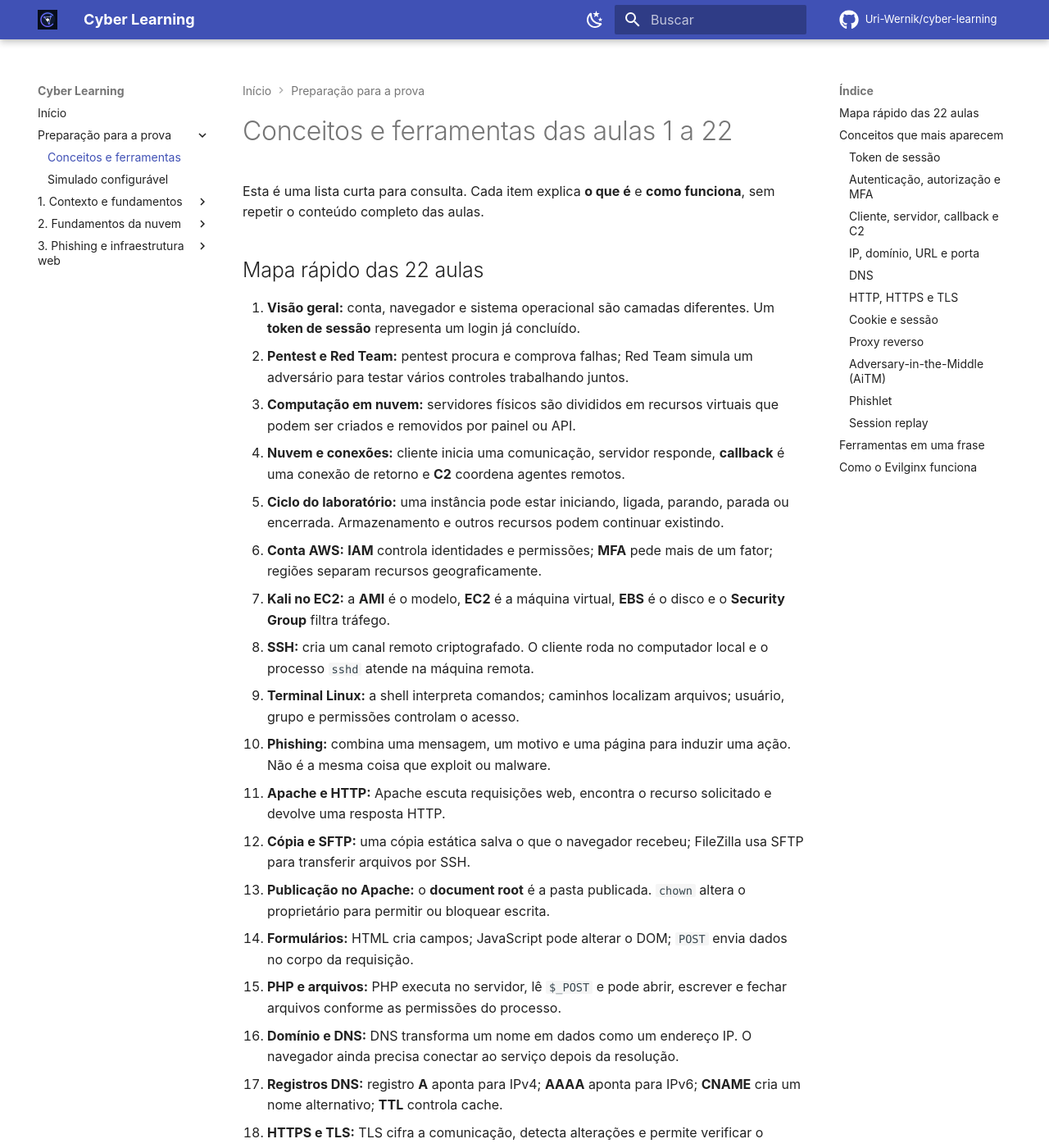
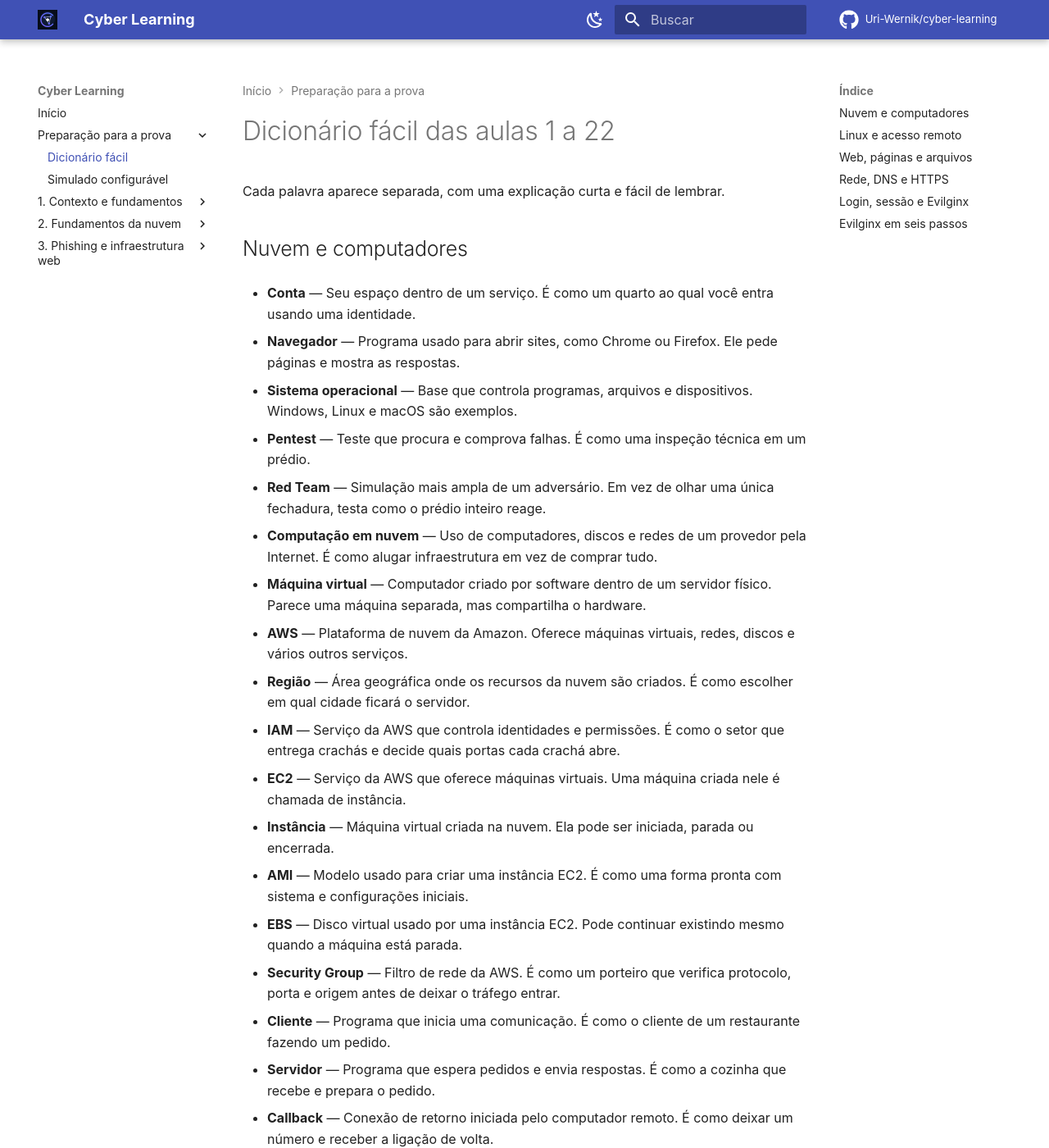
Before and after one commit to Uri-Wernik/cyber-learning, an MkDocs documentation site: the page built from Cloud-Based Hacking/04-preparacao-para-prova/01-guia-de-estudo.md, in a window 1280 px wide and 1400 px high. Shown: the whole window at 82% size. Built offline with MkDocs 1.6.1 and Material for MkDocs 9.7.7, drawn with Linux system fonts in a browser that asks for light colours; some of the changed text lies outside the part shown.

Commit message:
docs: simplify exam concepts glossary
Co-authored-by: Copilot <223556219+Copilot@users.noreply.github.com>

```diff
--- a/Cloud-Based Hacking/04-preparacao-para-prova/01-guia-de-estudo.md
+++ b/Cloud-Based Hacking/04-preparacao-para-prova/01-guia-de-estudo.md
@@ -1,142 +1,228 @@
-# Conceitos e ferramentas das aulas 1 a 22
+# Dicionário fácil das aulas 1 a 22
 
-Esta é uma lista curta para consulta. Cada item explica **o que é** e **como funciona**, sem repetir o conteúdo completo das aulas.
+Cada palavra aparece separada, com uma explicação curta e fácil de lembrar.
 
-## Mapa rápido das 22 aulas
+## Nuvem e computadores
 
-1. **Visão geral:** conta, navegador e sistema operacional são camadas diferentes. Um **token de sessão** representa um login já concluído.
-2. **Pentest e Red Team:** pentest procura e comprova falhas; Red Team simula um adversário para testar vários controles trabalhando juntos.
-3. **Computação em nuvem:** servidores físicos são divididos em recursos virtuais que podem ser criados e removidos por painel ou API.
-4. **Nuvem e conexões:** cliente inicia uma comunicação, servidor responde, **callback** é uma conexão de retorno e **C2** coordena agentes remotos.
-5. **Ciclo do laboratório:** uma instância pode estar iniciando, ligada, parando, parada ou encerrada. Armazenamento e outros recursos podem continuar existindo.
-6. **Conta AWS:** **IAM** controla identidades e permissões; **MFA** pede mais de um fator; regiões separam recursos geograficamente.
-7. **Kali no EC2:** a **AMI** é o modelo, **EC2** é a máquina virtual, **EBS** é o disco e o **Security Group** filtra tráfego.
-8. **SSH:** cria um canal remoto criptografado. O cliente roda no computador local e o processo `sshd` atende na máquina remota.
-9. **Terminal Linux:** a shell interpreta comandos; caminhos localizam arquivos; usuário, grupo e permissões controlam o acesso.
-10. **Phishing:** combina uma mensagem, um motivo e uma página para induzir uma ação. Não é a mesma coisa que exploit ou malware.
-11. **Apache e HTTP:** Apache escuta requisições web, encontra o recurso solicitado e devolve uma resposta HTTP.
-12. **Cópia e SFTP:** uma cópia estática salva o que o navegador recebeu; FileZilla usa SFTP para transferir arquivos por SSH.
-13. **Publicação no Apache:** o **document root** é a pasta publicada. `chown` altera o proprietário para permitir ou bloquear escrita.
-14. **Formulários:** HTML cria campos; JavaScript pode alterar o DOM; `POST` envia dados no corpo da requisição.
-15. **PHP e arquivos:** PHP executa no servidor, lê `$_POST` e pode abrir, escrever e fechar arquivos conforme as permissões do processo.
-16. **Domínio e DNS:** DNS transforma um nome em dados como um endereço IP. O navegador ainda precisa conectar ao serviço depois da resolução.
-17. **Registros DNS:** registro **A** aponta para IPv4; **AAAA** aponta para IPv6; **CNAME** cria um nome alternativo; **TTL** controla cache.
-18. **HTTPS e TLS:** TLS cifra a comunicação, detecta alterações e permite verificar o certificado apresentado pelo servidor.
-19. **Certbot e ACME:** Certbot conversa com uma autoridade certificadora, prova o controle do domínio e configura o certificado no Apache.
-20. **Evilginx:** é um proxy reverso AiTM que fica entre navegador e aplicação e consegue observar dados que atravessam as duas conexões.
-21. **Componentes do Evilginx:** domínio, DNS, IP, TLS e **phishlets** trabalham juntos para intermediar hosts e fluxos de autenticação.
-22. **Sessão e MFA:** o proxy encaminha senha e segundo fator em tempo real e pode observar o token emitido depois do login.
+- **Conta** — Seu espaço dentro de um serviço. É como um quarto ao qual você entra usando uma identidade.
 
-## Conceitos que mais aparecem
+- **Navegador** — Programa usado para abrir sites, como Chrome ou Firefox. Ele pede páginas e mostra as respostas.
 
-### Token de sessão
+- **Sistema operacional** — Base que controla programas, arquivos e dispositivos. Windows, Linux e macOS são exemplos.
 
-- **O que é:** um valor secreto que identifica uma sessão já autenticada.
-- **Como funciona:** depois do login, o servidor entrega o token ao navegador. O navegador o envia nas próximas requisições para não repetir senha e MFA a cada página.
-- **Importante:** quem consegue reutilizar um token válido pode agir como aquela sessão até ela expirar ou ser revogada.
+- **Pentest** — Teste que procura e comprova falhas. É como uma inspeção técnica em um prédio.
 
-### Autenticação, autorização e MFA
+- **Red Team** — Simulação mais ampla de um adversário. Em vez de olhar uma única fechadura, testa como o prédio inteiro reage.
 
-- **Autenticação:** confirma quem é o usuário.
-- **Autorização:** define o que esse usuário pode fazer.
-- **MFA:** combina dois ou mais fatores, como senha e aplicativo autenticador.
-- **Como funciona:** o MFA protege o momento do login; depois dele, a aplicação normalmente usa um token de sessão.
+- **Computação em nuvem** — Uso de computadores, discos e redes de um provedor pela Internet. É como alugar infraestrutura em vez de comprar tudo.
 
-### Cliente, servidor, callback e C2
+- **Máquina virtual** — Computador criado por software dentro de um servidor físico. Parece uma máquina separada, mas compartilha o hardware.
 
-- **Cliente:** inicia a conexão ou faz a pergunta.
-- **Servidor:** fica em escuta e responde.
-- **Callback:** o computador remoto inicia uma conexão de retorno.
-- **C2:** sistema que recebe conexões e envia comandos para agentes.
+- **AWS** — Plataforma de nuvem da Amazon. Oferece máquinas virtuais, redes, discos e vários outros serviços.
 
-### IP, domínio, URL e porta
+- **Região** — Área geográfica onde os recursos da nuvem são criados. É como escolher em qual cidade ficará o servidor.
 
-- **IP:** endereço de uma interface na rede.
-- **Domínio:** nome usado por pessoas, como `example.com`.
-- **URL:** endereço completo de um recurso, incluindo protocolo, host e caminho.
-- **Porta:** número lógico que entrega a conexão ao processo certo, como `22`, `80` ou `443`.
+- **IAM** — Serviço da AWS que controla identidades e permissões. É como o setor que entrega crachás e decide quais portas cada crachá abre.
 
-### DNS
+- **EC2** — Serviço da AWS que oferece máquinas virtuais. Uma máquina criada nele é chamada de instância.
 
-- **O que é:** sistema que responde perguntas sobre nomes de domínio.
-- **Como funciona:** o computador consulta um resolvedor; ele usa cache ou procura o servidor autoritativo e devolve o registro encontrado.
-- **Registros principais:** `A` para IPv4, `AAAA` para IPv6 e `CNAME` para alias.
-- **TTL:** tempo que uma resposta pode permanecer em cache.
+- **Instância** — Máquina virtual criada na nuvem. Ela pode ser iniciada, parada ou encerrada.
 
-### HTTP, HTTPS e TLS
+- **AMI** — Modelo usado para criar uma instância EC2. É como uma forma pronta com sistema e configurações iniciais.
 
-- **HTTP:** formato de requisições e respostas da Web.
-- **HTTPS:** HTTP dentro de uma conexão TLS.
-- **TLS:** negocia chaves, cifra o conteúdo e verifica o certificado do servidor.
-- **Certificado:** liga uma chave pública a um domínio.
-- **Chave privada:** segredo mantido pelo servidor para provar sua identidade.
+- **EBS** — Disco virtual usado por uma instância EC2. Pode continuar existindo mesmo quando a máquina está parada.
 
-### Cookie e sessão
+- **Security Group** — Filtro de rede da AWS. É como um porteiro que verifica protocolo, porta e origem antes de deixar o tráfego entrar.
 
-- **Cookie:** pequeno dado que o navegador guarda para um site.
-- **Sessão:** estado mantido para reconhecer o usuário entre várias requisições.
-- **Como funcionam juntos:** o cookie pode carregar um identificador ou token que aponta para a sessão no servidor.
+- **Cliente** — Programa que inicia uma comunicação. É como o cliente de um restaurante fazendo um pedido.
 
-### Proxy reverso
+- **Servidor** — Programa que espera pedidos e envia respostas. É como a cozinha que recebe e prepara o pedido.
 
-- **O que é:** servidor que recebe uma requisição e abre outra conexão para o serviço de destino.
-- **Como funciona:** cliente e aplicação não conversam diretamente; o proxy recebe, encaminha e devolve as respostas.
-- **Usos comuns:** balanceamento, cache, publicação de aplicações e aplicação de políticas.
+- **Callback** — Conexão de retorno iniciada pelo computador remoto. É como deixar um número e receber a ligação de volta.
 
-### Adversary-in-the-Middle (AiTM)
+- **C2** — Sistema de comando e controle que recebe conexões e envia tarefas para agentes remotos. É como uma central de controle.
 
-- **O que é:** intermediação ativa entre duas partes.
-- **Como funciona:** o intermediário mantém uma conexão com o navegador e outra com a aplicação, podendo observar dados antes de encaminhá-los.
+## Linux e acesso remoto
 
-### Phishlet
+- **Kali Linux** — Distribuição Linux com ferramentas de redes e segurança já organizadas.
 
-- **O que é:** conjunto de regras usado pelo Evilginx para entender os hosts, cookies e partes de um fluxo web.
-- **Como funciona:** informa quais endereços devem ser intermediados e quais elementos precisam ser reconhecidos durante a navegação.
+- **Terminal** — Janela usada para escrever comandos e ver seus resultados. É um painel de controle por texto.
 
-### Session replay
+- **CLI** — Forma de usar um programa digitando comandos, em vez de clicar em botões.
 
-- **O que é:** reutilização de uma sessão capturada em outro cliente.
-- **Como funciona:** o segundo cliente apresenta o token como se fosse o navegador que concluiu o login.
-- **Limites:** expiração curta, nova autenticação, vínculo ao dispositivo e proteção de token podem impedir a reutilização.
+- **Shell** — Programa que lê o comando e pede ao sistema para executá-lo. É como um intérprete entre você e o Linux.
 
-## Ferramentas em uma frase
+- **Bash** — Uma das shells mais usadas no Linux.
 
-| Ferramenta | O que é e como funciona |
-|---|---|
-| **AWS Console** | Painel web para criar, alterar e remover recursos da conta AWS. |
-| **IAM** | Serviço da AWS que associa identidades a políticas de permissão. |
-| **EC2** | Serviço da AWS que executa máquinas virtuais chamadas instâncias. |
-| **Kali Linux** | Distribuição Linux com ferramentas de redes e segurança. |
-| **Security Group** | Filtro de rede da AWS que permite ou bloqueia protocolos, portas e origens. |
-| **OpenSSH** | Conjunto formado pelo cliente `ssh` e pelo servidor `sshd`. |
-| **Terminal** | Janela que mostra a entrada e a saída da shell. |
-| **Bash** | Shell que interpreta comandos e inicia programas no Linux. |
-| **APT** | Gerenciador que consulta repositórios e instala pacotes no Debian e no Kali. |
-| **systemctl** | Programa que consulta, inicia, recarrega e para serviços do sistema. |
-| **ss** | Ferramenta que mostra conexões e portas em escuta. |
-| **curl** | Cliente que envia requisições HTTP e mostra a resposta recebida. |
-| **Apache** | Servidor web que escuta HTTP/HTTPS e entrega arquivos ou conteúdo processado. |
-| **FileZilla** | Cliente gráfico que transfere arquivos; no livro, usa SFTP. |
-| **SFTP** | Protocolo de transferência de arquivos executado dentro do SSH. |
-| **PHP** | Linguagem executada no servidor para processar requisições e gerar respostas. |
-| **chown** | Comando Linux que altera o usuário e o grupo proprietários de um arquivo. |
-| **Resolve-DnsName / dig** | Ferramentas que consultam registros DNS no Windows e no Linux. |
-| **Let's Encrypt** | Autoridade certificadora que emite certificados TLS por validação automatizada. |
-| **ACME** | Protocolo usado para automatizar emissão e renovação de certificados. |
-| **Certbot** | Cliente ACME que solicita certificados e pode configurar o Apache. |
-| **Git** | Ferramenta que baixa e controla versões de código-fonte. |
-| **Go** | Linguagem em que as versões atuais do Evilginx são implementadas. |
-| **Evilginx** | Framework de proxy reverso AiTM voltado a fluxos de autenticação web. |
+- **Comando** — Instrução dada ao sistema. Pode conter opções e um alvo sobre o qual trabalhar.
 
-## Como o Evilginx funciona
+- **Caminho** — Endereço de um arquivo ou pasta dentro do sistema.
 
-1. O navegador abre um domínio que aponta para o proxy.
-2. O proxy abre outra conexão com a aplicação real.
-3. A página e as requisições passam pelo proxy nos dois sentidos.
-4. Senha e desafio de MFA são encaminhados enquanto o login acontece.
-5. Depois do sucesso, a aplicação emite um token de sessão.
-6. Como a resposta também passa pelo proxy, o token pode ser observado e reutilizado enquanto for aceito.
+- **Root do sistema** — Diretório `/`, onde começa toda a árvore de arquivos do Linux.
 
-Isso não decifra nem quebra o MFA. O usuário conclui o desafio verdadeiro, e o que pode ser reutilizado é a sessão criada **depois** da autenticação. Passkeys e chaves FIDO2/WebAuthn são mais resistentes porque vinculam a confirmação ao domínio correto.
+- **Usuário root** — Conta administrativa do Linux. Possui acesso muito maior que um usuário comum.
+
+- **Permissão** — Regra que decide quem pode ler, escrever ou executar um arquivo. É como a chave de uma sala.
+
+- <span id="ssh"></span>**SSH** — Protocolo para controlar outro computador por um canal criptografado. É como um controle remoto dentro de um túnel protegido.
+
+- **sshd** — Programa que fica no computador remoto esperando conexões SSH.
+
+- **Chave pública** — Parte que pode ficar no servidor para reconhecer uma identidade.
+
+- **Chave privada** — Parte secreta que fica com o usuário e prova que ele possui a chave correta.
+
+- **Fingerprint** — Resumo curto da chave do servidor. Funciona como a impressão digital usada para conferir sua identidade.
+
+- **APT** — Gerenciador de pacotes do Debian e do Kali. É parecido com uma loja de aplicativos usada pelo terminal.
+
+- **systemctl** — Ferramenta que inicia, para e consulta serviços do Linux. É como um painel de liga e desliga.
+
+- **ss** — Ferramenta que mostra conexões e portas em escuta. É como olhar quais portas do prédio estão abertas.
+
+- **curl** — Cliente que envia requisições e mostra respostas. É útil para testar um site sem precisar da interface do navegador.
+
+- **chown** — Comando que troca o proprietário de um arquivo ou pasta. É como alterar o nome no documento de posse.
+
+## Web, páginas e arquivos
+
+- **Phishing** — Mensagem ou página criada para induzir uma pessoa a realizar uma ação.
+
+- **Exploit** — Código que aproveita uma falha de software para produzir um comportamento não esperado.
+
+- **Malware** — Programa criado para executar ações prejudiciais ou indesejadas em um dispositivo.
+
+- <span id="http"></span>**HTTP** — Linguagem de pedidos e respostas usada na Web. O navegador pede um recurso e o servidor responde.
+
+- <span id="apache"></span>**Apache** — Programa que entrega sites. Pense nele como um garçom: recebe o pedido do navegador, busca a página e leva a resposta.
+
+- **Document root** — Pasta que o Apache usa como ponto inicial para encontrar os arquivos publicados.
+
+- **HTML** — Estrutura da página. É como o esqueleto que organiza títulos, textos, imagens e formulários.
+
+- **CSS** — Aparência da página. Controla cores, tamanhos e posições.
+
+- **JavaScript** — Comportamento da página. Pode reagir a cliques, mudar elementos e enviar dados.
+
+- **DOM** — Versão da página que o navegador mantém na memória. JavaScript pode modificá-la depois que o HTML chega.
+
+- **Formulário** — Conjunto de campos usado para receber dados e enviá-los a um destino.
+
+- **POST** — Método HTTP usado para enviar dados no corpo de uma requisição.
+
+- **PHP** — Linguagem executada no servidor. Ela recebe dados, executa regras e gera uma resposta para o navegador.
+
+- **`$_POST`** — Área do PHP onde ficam os campos recebidos por uma requisição POST.
+
+- **`fopen`** — Função do PHP que tenta abrir um arquivo.
+
+- **`fwrite`** — Função do PHP que tenta escrever dados no arquivo aberto.
+
+- **`fclose`** — Função do PHP que fecha o arquivo depois do uso.
+
+- **FileZilla** — Programa gráfico para transferir arquivos. Um lado mostra o computador local e o outro mostra o remoto.
+
+- **FTP** — Protocolo antigo de transferência de arquivos sem criptografia nativa.
+
+- **FTPS** — FTP protegido com TLS.
+
+- **SFTP** — Protocolo de transferência que funciona dentro do SSH. É como levar arquivos pelo mesmo túnel protegido do acesso remoto.
+
+## Rede, DNS e HTTPS
+
+- **Protocolo** — Conjunto de regras que dois programas seguem para conseguir conversar.
+
+- **IP** — Endereço de uma interface na rede. É parecido com o endereço de um prédio.
+
+- **Domínio** — Nome fácil de lembrar, como `example.com`, usado no lugar de decorar um IP.
+
+- **URL** — Endereço completo de um recurso. É como informar rua, prédio e sala, tudo junto.
+
+- **Porta** — Número que leva a conexão ao programa correto. Se o IP é o prédio, a porta é o número da sala.
+
+- <span id="dns"></span>**DNS** — Sistema que encontra dados de um domínio. É como uma agenda que procura um nome e devolve seu endereço IP.
+
+- **Resolvedor DNS** — Servidor que procura a resposta DNS em nome do computador.
+
+- **DNS autoritativo** — Servidor que guarda a resposta oficial de um domínio.
+
+- **Registro A** — Registro DNS que liga um nome a um endereço IPv4.
+
+- **Registro AAAA** — Registro DNS que liga um nome a um endereço IPv6.
+
+- **CNAME** — Registro DNS que faz um nome funcionar como apelido de outro nome.
+
+- **TTL** — Tempo durante o qual uma resposta DNS pode ficar guardada em cache.
+
+- **Cache** — Cópia temporária de uma resposta usada para evitar buscar a mesma informação novamente.
+
+- <span id="https"></span>**HTTPS** — HTTP com proteção. É como enviar a conversa dentro de um envelope fechado.
+
+- <span id="tls"></span>**TLS** — Tecnologia que cria a proteção usada pelo HTTPS. Ela combina certificado, chaves e criptografia.
+
+- **Handshake TLS** — Conversa inicial em que navegador e servidor escolhem a proteção e criam chaves para aquela sessão.
+
+- **Criptografia** — Transformação que deixa os dados ilegíveis para quem não possui a chave correta.
+
+- **Certificado TLS** — Documento digital que liga um domínio a uma chave pública. É como a identidade apresentada pelo servidor.
+
+- **Autoridade certificadora** — Organização que verifica o controle do domínio e assina o certificado. Funciona como um cartório digital.
+
+- **Let's Encrypt** — Autoridade certificadora que emite certificados TLS de forma automatizada.
+
+- **ACME** — Protocolo que define a conversa automática para pedir, validar e renovar certificados.
+
+- <span id="certbot"></span>**Certbot** — Programa que usa ACME para pedir um certificado e pode configurar o Apache. É como um assistente que cuida da papelada do HTTPS.
+
+- **HTTP-01** — Teste no qual a autoridade busca um código temporário pelo domínio usando HTTP na porta 80.
+
+## Login, sessão e Evilginx
+
+- **Autenticação** — Processo que confirma a identidade do usuário. É a pergunta: "quem é você?".
+
+- **Autorização** — Regra que decide o que o usuário pode fazer. É a pergunta: "onde você pode entrar?".
+
+- **MFA** — Login que exige dois ou mais tipos de prova, como senha e código do celular. É como uma porta com duas fechaduras diferentes.
+
+- **Cookie** — Pequeno dado que o navegador guarda para um site. É como um bilhete que o site pede para ver novamente.
+
+- **Sessão** — Estado que mantém o usuário reconhecido depois do login.
+
+- <span id="token-de-sessao"></span>**Token de sessão** — Valor secreto que representa um login já concluído. É como uma pulseira entregue depois da entrada: enquanto for aceita, não é preciso mostrar os documentos novamente.
+
+- **Proxy** — Programa que recebe uma comunicação e a encaminha para outro destino. É um intermediário.
+
+- **Proxy reverso** — Proxy que fica na frente de um servidor e recebe os pedidos antes dele. É como uma recepção entre o visitante e o escritório.
+
+- **AiTM** — Intermediário ativo entre duas partes. Ele mantém uma conversa com cada lado e encaminha as mensagens.
+
+- <span id="evilginx"></span>**Evilginx** — Framework que usa um proxy reverso AiTM para intermediar um login web em tempo real.
+
+- **Phishlet** — Arquivo de regras que explica ao Evilginx quais hosts, caminhos e cookies fazem parte de um fluxo.
+
+- **Lure** — Link criado para conduzir o navegador a um fluxo configurado no proxy.
+
+- <span id="session-replay"></span>**Session replay** — Reutilização de um token válido em outro cliente. É como alguém tentar entrar usando uma pulseira de acesso que ainda não expirou.
+
+- **Passkey** — Credencial criptográfica criada para um serviço específico. Ela não envia uma senha reutilizável.
+
+- **WebAuthn** — Padrão que liga a autenticação ao domínio correto. Uma página parecida não recebe uma confirmação válida para o domínio verdadeiro.
+
+- **Git** — Ferramenta que baixa e controla versões de código.
+
+- **Go** — Linguagem usada para desenvolver as versões atuais do Evilginx.
+
+- **Make** — Ferramenta que executa as etapas de compilação definidas por um projeto.
+
+## Evilginx em seis passos
+
+1. O navegador abre o domínio do proxy.
+2. O proxy abre outra conexão com a aplicação.
+3. A página passa pelo proxy até o navegador.
+4. As respostas do navegador voltam pelo proxy.
+5. Depois do login e do MFA, a aplicação cria um token de sessão.
+6. Como o token atravessa o proxy, ele pode ser observado e reutilizado enquanto ainda for aceito.
+
+O Evilginx não quebra a criptografia do MFA. Ele intermedeia o login verdadeiro e observa a sessão criada **depois** da verificação.
 
 [Abrir o simulado das 22 aulas :material-arrow-right:](../quiz.md){ .md-button .md-button--primary }
--- a/mkdocs.yml
+++ b/mkdocs.yml
@@ -77,7 +77,7 @@ extra_css:
 
 extra_javascript:
   - javascripts/pwa.js?v=20260803
-  - javascripts/quiz-loader.js?v=20260924-2
+  - javascripts/quiz-loader.js?v=20260924-3
 
 extra:
   social:
@@ -88,7 +88,7 @@ extra:
 nav:
   - Início: index.md
   - Preparação para a prova:
-      - Conceitos e ferramentas: 04-preparacao-para-prova/01-guia-de-estudo.md
+      - Dicionário fácil: 04-preparacao-para-prova/01-guia-de-estudo.md
       - Simulado configurável: quiz.md
   - 1. Contexto e fundamentos:
       - 1. Visão geral do curso: 01-introduction-to-cloud-computing-for-hackers/01-teaser.md
```
Also changed, not shown: Cloud-Based Hacking/index.md (+1 -1 lines), 3 other files.
